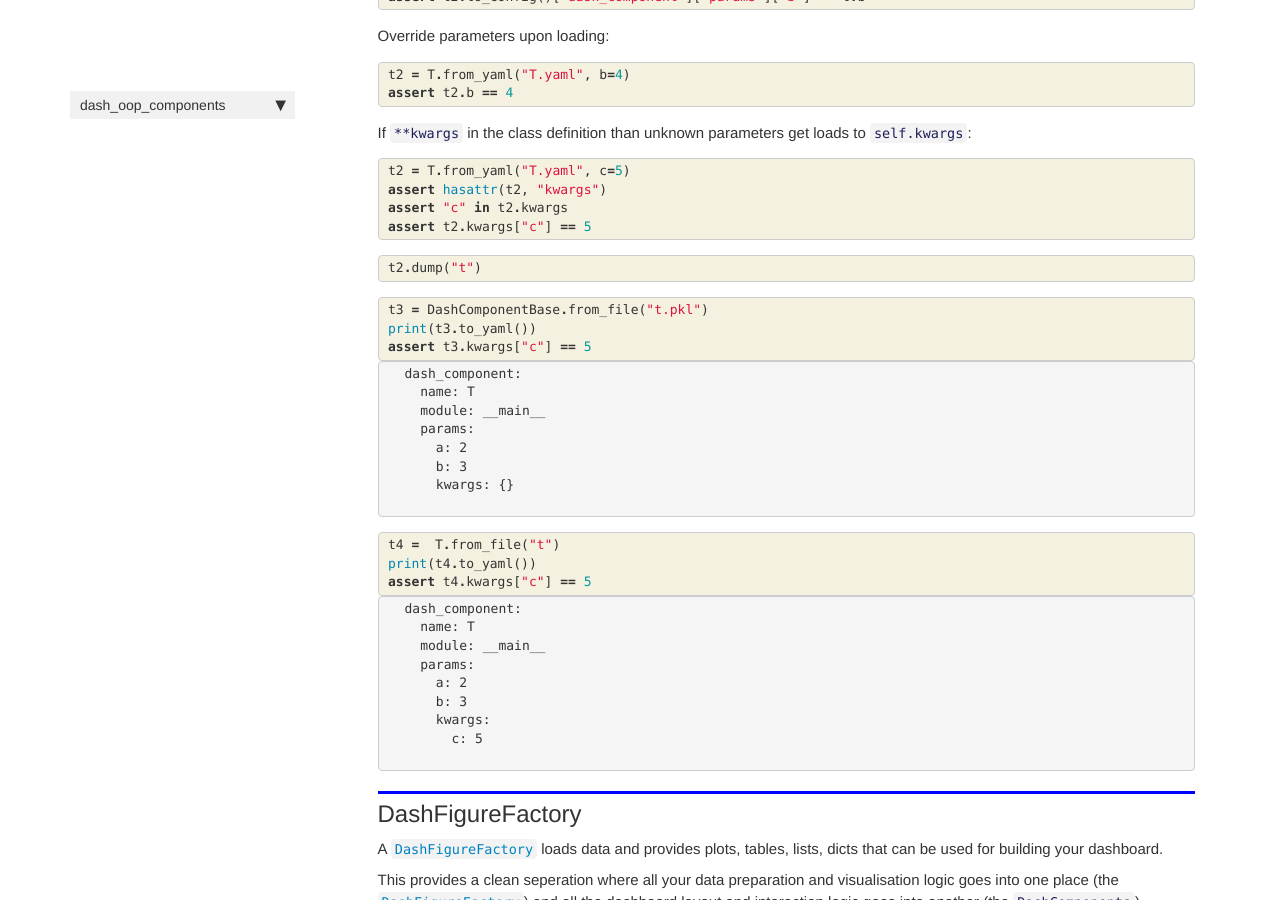
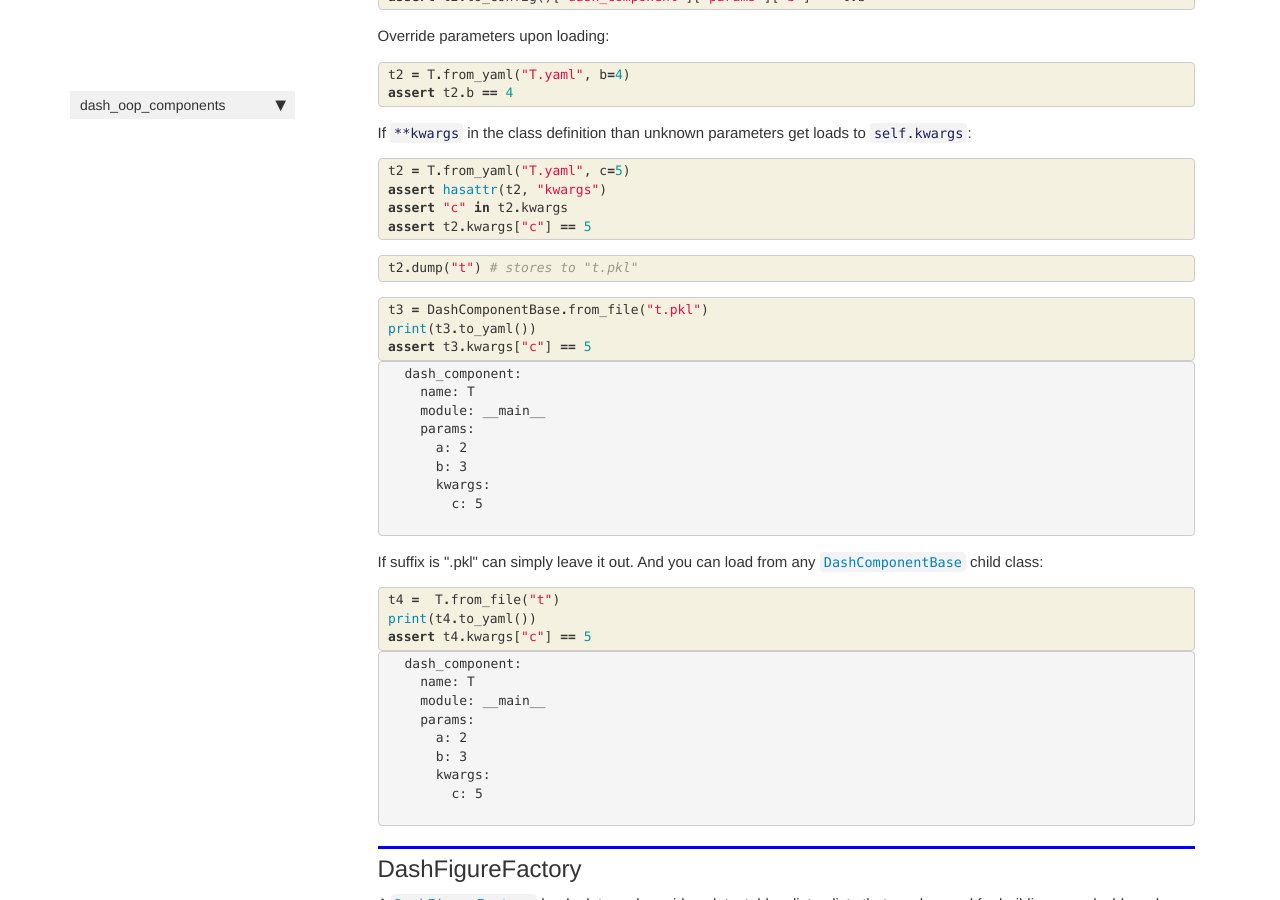
Before and after one commit to oegedijk/dash_oop_components, a Jekyll site: the page built from docs/core.html, in a window 1280 px wide and 900 px high, scrolled down 3055 px. Built offline with Jekyll 4.4.1, drawn with Linux system fonts in a browser that asks for light colours; nearby versions of some CDN libraries; comment, search, counter and statistics services are not loaded.

```diff
--- a/docs/_data/sidebars/home_sidebar.yml
+++ b/docs/_data/sidebars/home_sidebar.yml
@@ -15,6 +15,9 @@ entries:
     - output: web,pdf
       title: Covid Dashboard Example
       url: Example.html
+    - output: web,pdf
+      title: Deploying with gunicorn
+      url: GunicornDeployment.html
     output: web
     title: dash_oop_components
   output: web
--- a/docs/core.html
+++ b/docs/core.html
@@ -427,7 +427,7 @@ Proved .to_config(), to_yaml(), .from_config() and .from_yaml() methods</p>
 
 <div class="inner_cell">
     <div class="input_area">
-<div class=" highlight hl-ipython3"><pre><span></span><span class="n">t2</span><span class="o">.</span><span class="n">dump</span><span class="p">(</span><span class="s2">&quot;t&quot;</span><span class="p">)</span>
+<div class=" highlight hl-ipython3"><pre><span></span><span class="n">t2</span><span class="o">.</span><span class="n">dump</span><span class="p">(</span><span class="s2">&quot;t&quot;</span><span class="p">)</span> <span class="c1"># stores to &quot;t.pkl&quot;</span>
 </pre></div>
 
     </div>
@@ -465,7 +465,8 @@ Proved .to_config(), to_yaml(), .from_config() and .from_yaml() methods</p>
   params:
     a: 2
     b: 3
-    kwargs: {}
+    kwargs:
+      c: 5
 
 </pre>
 </div>
@@ -477,6 +478,13 @@ Proved .to_config(), to_yaml(), .from_config() and .from_yaml() methods</p>
 </div>
     {% endraw %}
 
+<div class="cell border-box-sizing text_cell rendered"><div class="inner_cell">
+<div class="text_cell_render border-box-sizing rendered_html">
+<p>If suffix is ".pkl" can simply leave it out. And you can load from any <a href="/dash_oop_components/core.html#DashComponentBase"><code>DashComponentBase</code></a> child class:</p>
+
+</div>
+</div>
+</div>
     {% raw %}
 
 <div class="cell border-box-sizing code_cell rendered">
--- a/docs/sidebar.json
+++ b/docs/sidebar.json
@@ -2,6 +2,7 @@
   "dash_oop_components": {
     "Overview": "/",
     "Library Documentation": "core.html",
-    "Covid Dashboard Example": "Example.html"
+    "Covid Dashboard Example": "Example.html",
+    "Deploying with gunicorn": "GunicornDeployment.html"
   }
 }
```
Also changed, not shown: docs/GunicornDeployment.html (added, +45 -0 lines), 2 other files.
